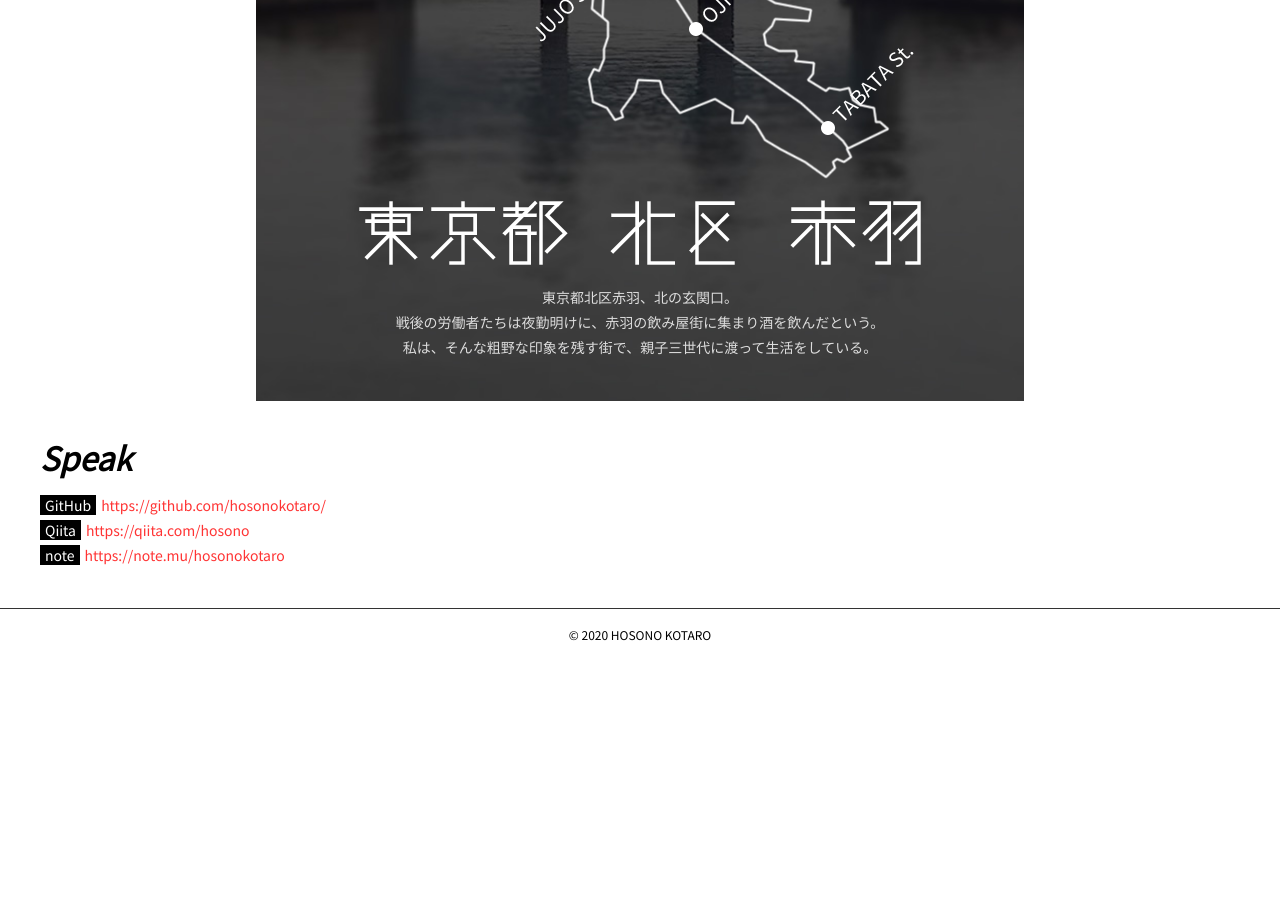
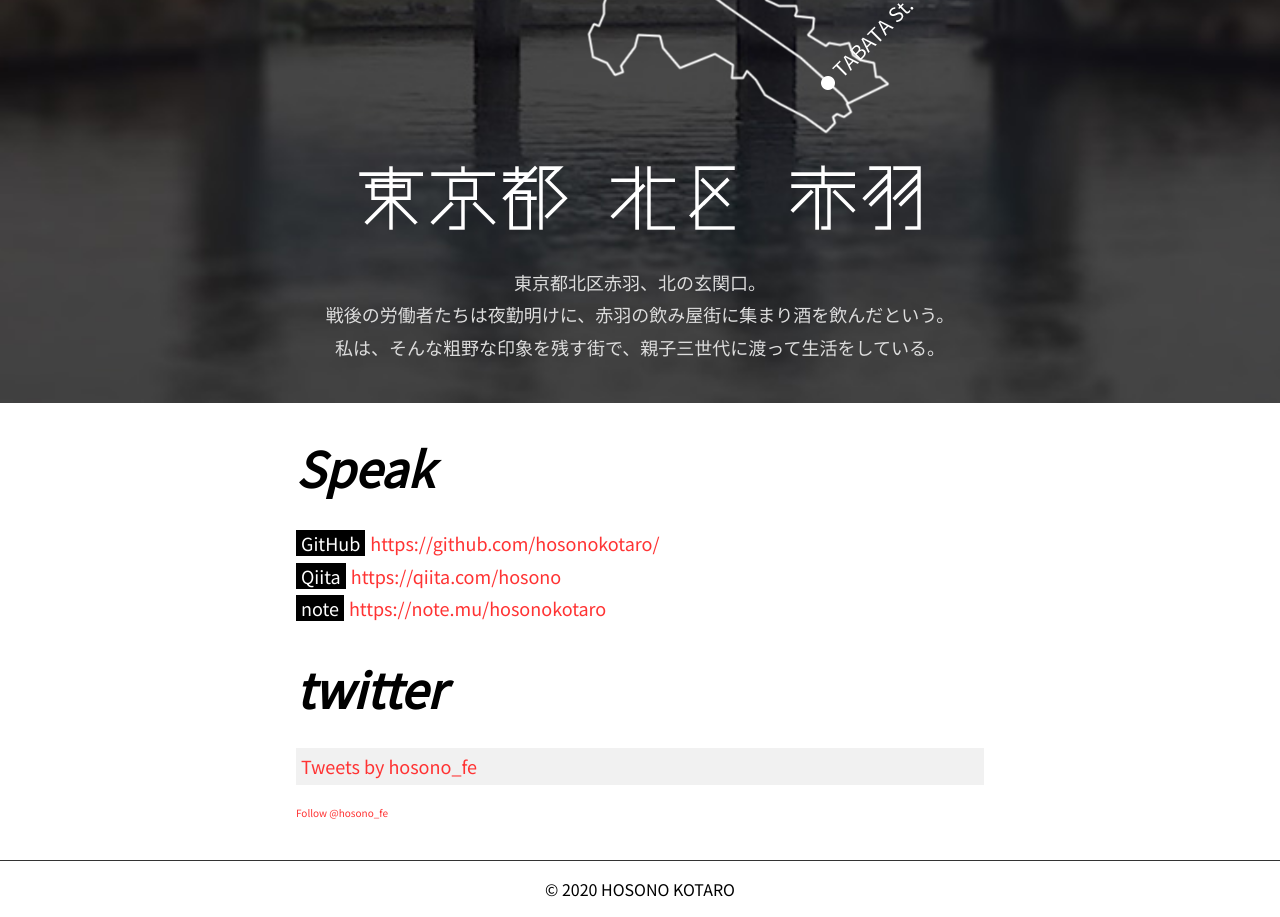
Before and after one commit to hosonokotaro/hosonokotaro, a React (Create React App) app: page / in a window 1280 px wide. Shown: the part 560-1477 px from the top of the page. Before the commit the page ends 1221 px from the top, so only its background shows below. Built offline with nearby package versions, Linux system fonts and the light colour scheme.

Commit message:
wip routing animation

```diff
--- a/src/App.tsx
+++ b/src/App.tsx
@@ -59,7 +59,7 @@ const App: React.FC = () => {
           />
         </MenuList>
       </Menu>
-      <article>
+      <Article>
         <Switch>
           <Route exact path="/">
             <Top />
@@ -71,7 +71,7 @@ const App: React.FC = () => {
             <Contact />
           </Route>
         </Switch>
-      </article>
+      </Article>
       <Footer>
         © { new Date().getFullYear() } HOSONO KOTARO
       </Footer>
@@ -93,17 +93,30 @@ const MenuList = styled.ul`
   display: flex;
   justify-content: center;
   height: 100%;
+  margin-top: -5px;
   border-bottom: 1px solid #333;
 `;
 
+const Article = styled.article`
+  min-height: calc(100vh - 102px - 53px);
+  padding-bottom: 40px;
+
+  @media (min-width: 768px) {
+    min-height: calc(100vh - 167px - 53px);
+  }
+`;
+
 const Footer = styled.footer`
-  margin: 40px 0 0 0;
   padding: 20px 0;
   line-height: 1;
   text-align: center;
   border-top: 1px solid #333;
   font-size: 1.2rem;
   color: #000;
+
+  @media (min-width: 768px) {
+    font-size: 1.6rem;
+  }
 `;
 
 export default App;
--- a/src/components/MenuItem.tsx
+++ b/src/components/MenuItem.tsx
@@ -23,11 +23,15 @@ const MenuItem: React.FC<MenuLinkProps> = (props) => {
     <Item>
       <ItemLink
         to={props.to}
-        className="navi__link"
       >
         <picture>
-          <source srcSet={match ? props.currentImagePath : props.imagePath} media="(min-width: 768px)" />
-          <source srcSet={match ? props.currentImagePath + ' 2x' : props.imagePath + ' 2x'} />
+          <source
+            srcSet={match ? props.currentImagePath : props.imagePath}
+            media="(min-width: 768px)"
+          />
+          <source
+            srcSet={match ? props.currentImagePath + ' 2x' : props.imagePath + ' 2x'}
+          />
           <img
             src={match ? props.currentImagePath : props.imagePath}
             alt={props.label}
--- /dev/null
+++ b/src/components/Section.tsx
@@ -0,0 +1,17 @@
+import styled from 'styled-components';
+
+export const Section = styled.section`
+  max-width: 768px;
+  margin: 0 auto;
+  padding: 40px 40px 0 40px;
+`;
+
+export const SectionTitle = styled.h2`
+  line-height: 1;
+  font-size: 3.2rem;
+  font-style: italic;
+
+  @media (min-width: 768px) {
+    font-size: 4.8rem;
+  }
+`;
--- a/src/pages/Contact.tsx
+++ b/src/pages/Contact.tsx
@@ -1,20 +1,26 @@
 import React from 'react';
+import styled from 'styled-components';
+import {
+  Section,
+  SectionTitle,
+} from '../components/Section';
+
 import picHosono from '../images/pic_hosono.jpg';
 import picMail from '../images/pic_mail.png';
 
 const Contact: React.FC = () => {
   return (
-    <>
-      <h2 className="sect__ttl">
+    <Section>
+      <SectionTitle>
         Contact
-      </h2>
-      <figure className="sect__pic">
-        <img src={picHosono} alt="細野" className="sect__pic-img" />
-      </figure>
-      <h3 className="sect__ttl-name">
+      </SectionTitle>
+      <Figure>
+        <img src={picHosono} alt="細野" />
+      </Figure>
+      <TitleName>
         HOSONO KOTARO
-      </h3>
-      <p className="sect__txt-detail">
+      </TitleName>
+      <TextDetail>
         <ruby>細野 広太郎<rt>ほその こうたろう</rt></ruby><br />
         1985年生まれ<br />
         <br />
@@ -24,12 +30,51 @@ const Contact: React.FC = () => {
         <br />
         好きな言葉は「<ruby>色即是空<rt>しきそくぜくう</rt></ruby>」<br />
         <br />
-        <a href="mail">
-          <img className="sect__pic-mail" src={picMail} alt="Mail" />
+        <a href="mailto:hosono1985@gmail.com">
+          <IcomMail src={picMail} alt="Mail" />
         </a>
-      </p>
-    </>
+      </TextDetail>
+    </Section>
   );
 }
 
+const Figure = styled.figure`
+  position: relative;
+  width: 180px;
+  margin: 0 auto;
+  padding-top: 2em;
+
+  img {
+    width: 100%;
+    height: 180px;
+    border-radius: 50%;
+    overflow: hidden;
+    object-fit: cover;
+  }
+`;
+
+const TitleName = styled.h3`
+  padding-top: 0.8em;
+  line-height: 1;
+  font-size: 1.8rem;
+  text-align: center;
+
+  @media (min-width: 768px) {
+    font-size: 2.4rem;
+  }
+`;
+
+const TextDetail = styled.p`
+  padding-top: 2em;
+  font-size: 1.4rem;
+
+  @media (min-width: 768px) {
+    font-size: 1.8rem;
+  }
+`;
+
+const IcomMail = styled.img`
+  width: 25px;
+`;
+
 export default Contact;
--- a/src/pages/Top.tsx
+++ b/src/pages/Top.tsx
@@ -1,11 +1,23 @@
-import React from 'react';
+import React, { useEffect } from 'react';
 import styled from 'styled-components';
+import {
+  Section,
+  SectionTitle,
+} from '../components/Section';
 
 import picKitaku from '../images/pic_kitaku.png';
 import txtKitakuTtl from '../images/txt_kitaku_ttl.png';
 import picKitakuBg from '../images/pic_kitaku_bg.jpg';
 
 const Top: React.FC = () => {
+  useEffect(() => {
+    const scriptTag = document.createElement('script');
+    scriptTag.src = 'https://platform.twitter.com/widgets.js';
+    scriptTag.charset = 'utf-8';
+
+    document.getElementById('twitter')?.appendChild(scriptTag);
+  });
+
   return (
     <>
       <Bg>
@@ -16,9 +28,9 @@ const Top: React.FC = () => {
           <img src={txtKitakuTtl} alt="東京都北区赤羽" />
         </Title>
         <TxtCaption>
-          <TxtLine>東京都北区赤羽、北の玄関口。</TxtLine>
-          <TxtLine>戦後の労働者たちは夜勤明けに、赤羽の飲み屋街に集まり酒を飲んだという。</TxtLine>
-          <TxtLine>私は、そんな粗野な印象を残す街で、親子三世代に渡って生活をしている。</TxtLine>
+          東京都北区赤羽、北の玄関口。<br />
+          戦後の労働者たちは夜勤明けに、赤羽の飲み屋街に集まり酒を飲んだという。<br />
+          私は、そんな粗野な印象を残す街で、親子三世代に渡って生活をしている。
         </TxtCaption>
       </Bg>
       <Section>
@@ -37,49 +49,68 @@ const Top: React.FC = () => {
           </li>
         </SectionList>
       </Section>
+      <Section id="twitter">
+        <SectionTitle>
+          twitter
+        </SectionTitle>
+        <BoxTwitter>
+          <a
+            className="twitter-timeline"
+            data-lang="ja"
+            data-height="667"
+            data-theme="light"
+            data-tweet-limit="5"
+            href="https://twitter.com/hosono_fe?ref_src=twsrc%5Etfw"
+          >
+            Tweets by hosono_fe
+          </a>
+        </BoxTwitter>
+        <BoxTwitterButton>
+          <a
+            href="https://twitter.com/hosono_fe?ref_src=twsrc%5Etfw"
+            className="twitter-follow-button"
+            data-lang="ja"
+            data-show-count="false"
+          >
+            Follow @hosono_fe
+          </a>
+        </BoxTwitterButton>
+      </Section>
     </>
   );
 };
 
 const Bg = styled.div`
-  max-width: 768px;
-  margin: 40px auto 0 auto;
-  padding: 40px;
+  margin: 0 auto;
+  padding: 4em;
   text-align: center;
   background: url(${picKitakuBg}) top 30% center no-repeat;
   background-size: cover;
 `;
 
 const Title = styled.h2`
-  padding-top: 20px;
+  padding-top: 2em;
 `;
 
 const TxtCaption = styled.p`
-  padding-top: 20px;
-`;
-
-const TxtLine = styled.span`
-  display: block;
+  padding-top: 2em;
   line-height: 1.8;
   font-size: 1.4rem;
   color: #ddd;
-`;
 
-const Section = styled.section`
-  margin: 0 auto;
-  padding: 40px 40px 0 40px;
-`;
-
-const SectionTitle = styled.h2`
-  line-height: 1;
-  font-size: 3.2rem;
-  font-style: italic;
+  @media (min-width: 768px) {
+    font-size: 1.8rem;
+  }
 `;
 
 const SectionList = styled.ul`
-  padding-top: 20px;
+  padding-top: 2em;
   line-height: 1.8;
   font-size: 1.4rem;
+
+  @media (min-width: 768px) {
+    font-size: 1.8rem;
+  }
 `;
 
 const IconText = styled.span`
@@ -89,4 +120,19 @@ const IconText = styled.span`
   color: #fff;
 `;
 
+const BoxTwitter = styled.div`
+  margin-top: 2em;
+  padding: 5px;
+  background: #f1f1f1;
+  font-size: 1.4rem;
+
+  @media (min-width: 768px) {
+    font-size: 1.8rem;
+  }
+`;
+
+const BoxTwitterButton = styled.div`
+  padding-top: 2em;
+`;
+
 export default Top;
--- a/src/pages/Work.tsx
+++ b/src/pages/Work.tsx
@@ -1,45 +1,78 @@
 import React from 'react';
+import {
+  Section,
+  SectionTitle,
+} from '../components/Section';
+import styled from 'styled-components';
 
 const Work: React.FC = () => {
   return (
-    <>
-      <h2 className="sect__ttl">
+    <Section>
+      <SectionTitle>
         Work
-      </h2>
-      <dl className="sect__list">
-        <dt className="sect__list-ttl">
+      </SectionTitle>
+      <DescList>
+        <dt>
           2019
         </dt>
-        <dd className="sect__list-detail">
+        <dd>
           大手金融会社にてサイト改修
         </dd>
-        <dt className="sect__list-ttl">
+        <dt>
           2018
         </dt>
-        <dd className="sect__list-detail">
+        <dd>
           大手ラジオ局企画のwebサイト
         </dd>
-        <dd className="sect__list-detail">
+        <dd>
           大手自動車メーカーLP多数
         </dd>
-        <dd className="sect__list-detail">
+        <dd>
           アニメーション制作会社ブランドページ
         </dd>
-        <dd className="sect__list-detail">
+        <dd>
           フリーランスとして独立
         </dd>
-        <dt className="sect__list-ttl">
+        <dt>
           2017
         </dt>
-        <dd className="sect__list-detail">
+        <dd>
           地元、赤羽の絵本屋さんの<a href="http://aoneko-shobou.jp/" target="_blank" rel="noopener noreferrer">webサイト</a>制作
         </dd>
-        <dd className="sect__list-detail">
+        <dd>
           大手ゲームプラットフォーム運営会社勤務
         </dd>
-      </dl>
-    </>
+      </DescList>
+    </Section>
   );
-}
+};
+
+const DescList = styled.dl`
+  padding-top: 2em;
+  line-height: 1;
+  font-size: 1.4rem;
+
+  @media (min-width: 768px) {
+    font-size: 1.8rem;
+  }
+
+  dt {
+    line-height: 1;
+    font-size: 2.4rem;
+
+    @media (min-width: 768px) {
+      font-size: 3.2rem;
+    }
+  }
+  dd {
+    padding-top: 1em;
+  }
+  dd + dd {
+    padding-top: 1em;
+  }
+  dd + dt {
+    padding-top: 1em;
+  }
+`;
 
 export default Work;
```
